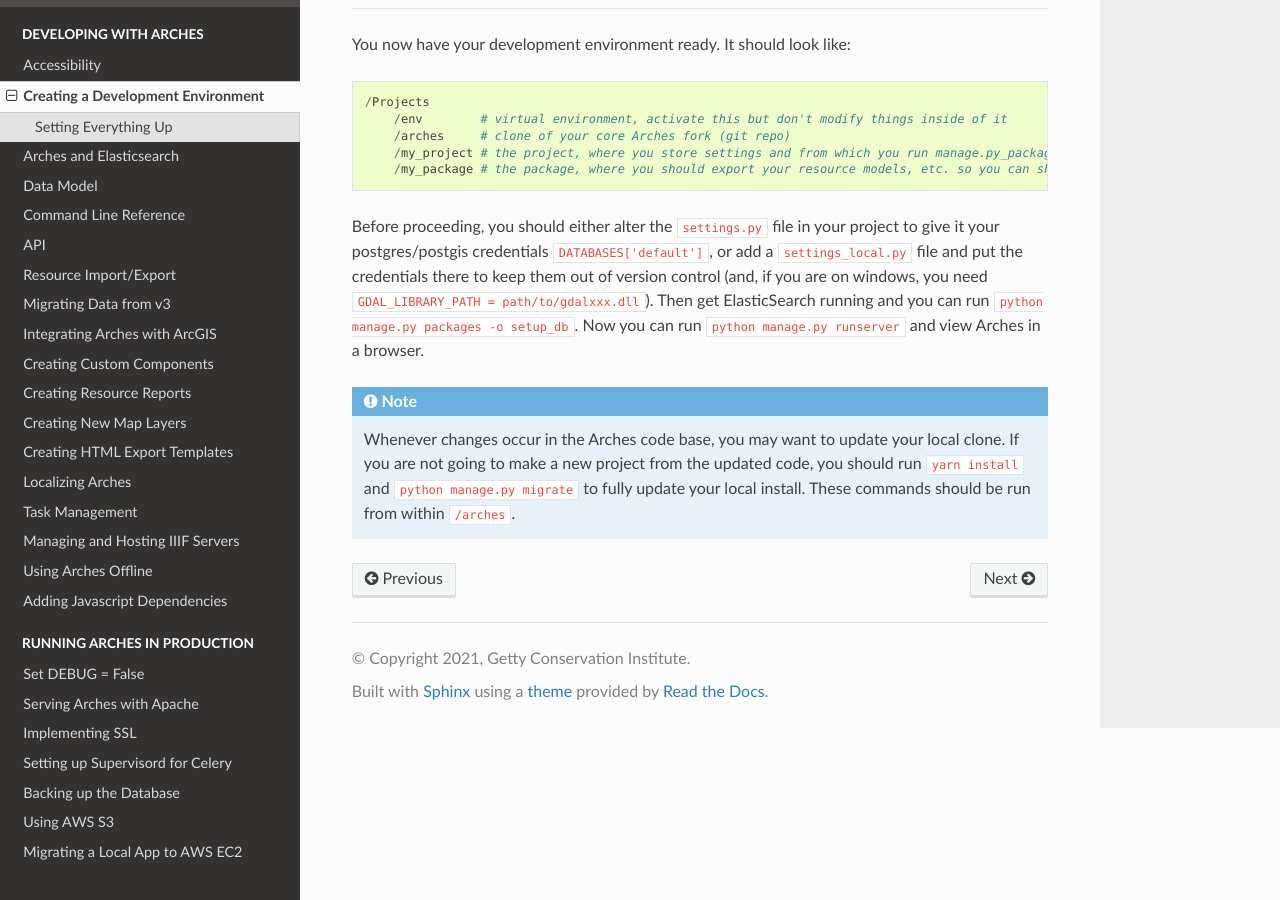
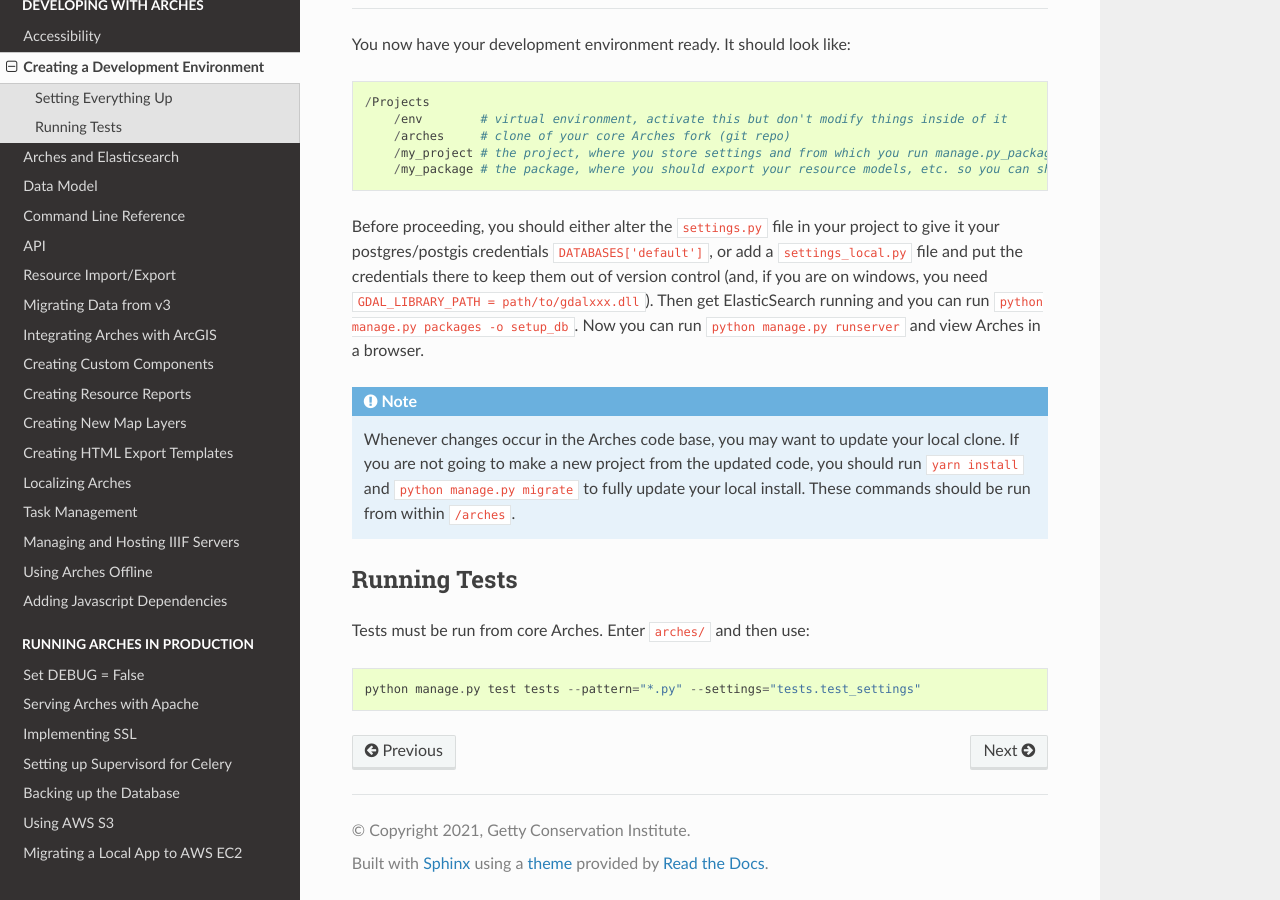
Before and after one commit to archesproject/arches-docs, a Sphinx documentation site: the page built from docs/creating-a-development-environment.txt, in a window 1280 px wide and 900 px high, scrolled down 1972 px. Built offline with Sphinx 7.4.7 and the Read the Docs theme 2.0.0, drawn with Linux system fonts in a browser that asks for light colours.

Commit message:
#190 add line for running tests

```diff
--- a/docs/creating-a-development-environment.txt
+++ b/docs/creating-a-development-environment.txt
@@ -87,3 +87,10 @@
     updated code, you should run ``yarn install`` and ``python manage.py
     migrate`` to fully update your local install. These commands should be run
     from within ``/arches``.
+
+Running Tests
+=============
+
+Tests must be run from core Arches. Enter ``arches/`` and then use::
+
+    python manage.py test tests --pattern="*.py" --settings="tests.test_settings"
```
